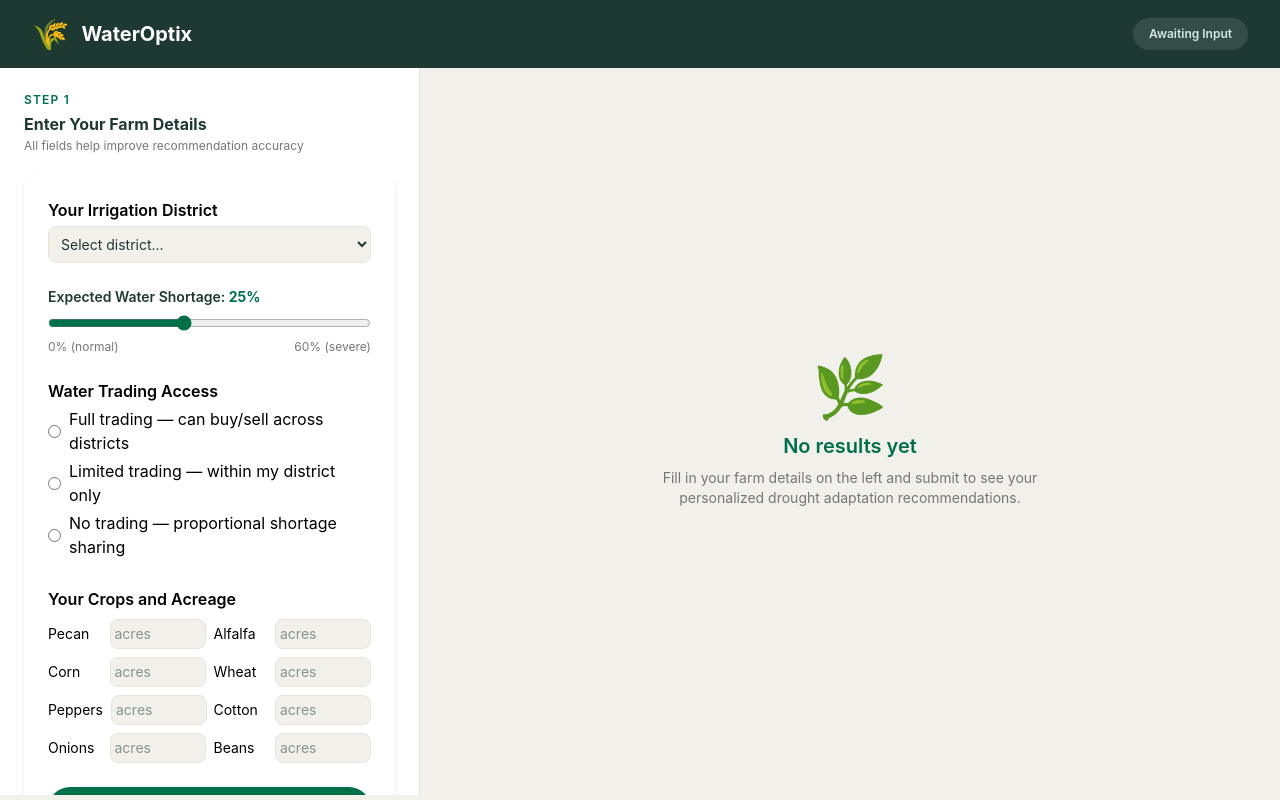
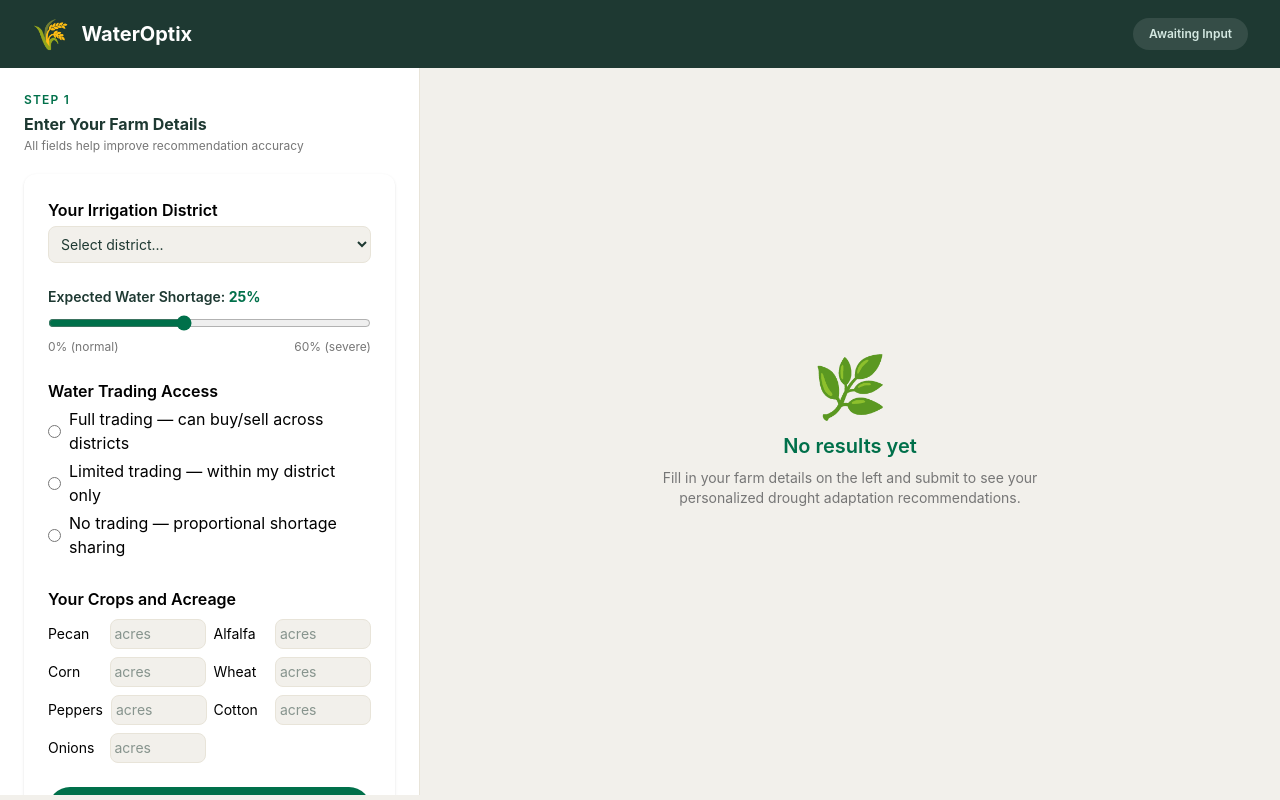
Before and after one commit to abarricklow/DevLabHackathon, a React (Vite) app in the folder AquaFindNM-frontend/: page / in a window 1280 px wide. Built offline with nearby package versions, Linux system fonts and the light colour scheme.

Commit message:
No more beans :9

```diff
--- a/AquaFindNM-frontend/src/components/InputForm.jsx
+++ b/AquaFindNM-frontend/src/components/InputForm.jsx
@@ -1,6 +1,6 @@
 import { useState } from 'react'
 
-const CROPS = ['pecan', 'alfalfa', 'corn', 'wheat', 'peppers', 'cotton', 'onions', 'beans']
+const CROPS = ['pecan', 'alfalfa', 'corn', 'wheat', 'peppers', 'cotton', 'onions']
 const DISTRICTS = ['EBID (Dona Ana / Sierra County)', 'MRGCD (Bernalillo / Socorro County)']
 const TRADING_OPTIONS = [
   { value: 'interdistrict', label: 'Full trading — can buy/sell across districts' },
--- a/AquaFindNM-frontend/src/pages/Home.jsx
+++ b/AquaFindNM-frontend/src/pages/Home.jsx
@@ -35,7 +35,6 @@ export default function Home() {
           { crop: "peppers", acreage_pct: 0.924 },
           { crop: "cotton",  acreage_pct: 0.464 },
           { crop: "onions",  acreage_pct: 0.977 },
-          { crop: "beans",   acreage_pct: 0.609 },
         ]
       }
       // const data = await getRecommendation(farmData)
```
